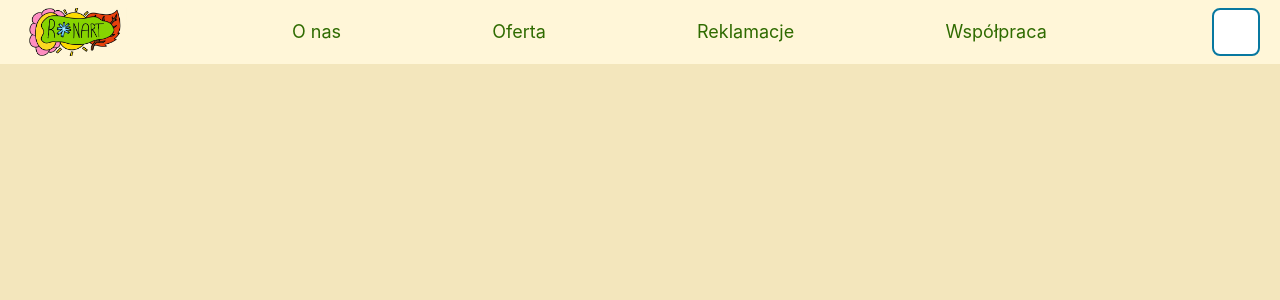
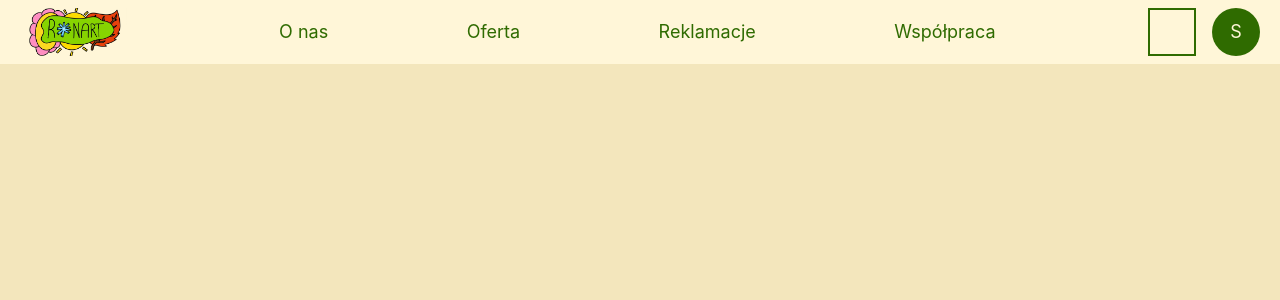
Before and after one commit to xSzymuchax/Ronart-Shop, a React (Vite) app in the folder frontend/: page / in a window 1280 px wide. Shown: the top 300 px of the page. Built offline with nearby package versions, Linux system fonts and the light colour scheme.

Commit message:
Banner component.

```diff
--- a/frontend/src/components/Banner.jsx
+++ b/frontend/src/components/Banner.jsx
@@ -1,3 +1,5 @@
+import UserProfile from './UserProfile.jsx'
+
 const links = ['O nas', 'Oferta', 'Reklamacje', 'Współpraca']
 
 function Banner() {
@@ -18,11 +20,14 @@ function Banner() {
           </button>
         ))}
       </nav>
-      <div
-        className="h-12 w-12 shrink-0 rounded-lg border-2 border-[#0878a0] bg-white max-[720px]:ml-auto"
-        role="img"
-        aria-label="Miejsce na konto użytkownika"
-      />
+      <div className="flex shrink-0 items-center gap-4 max-[720px]:ml-auto">
+        <button
+          type="button"
+          aria-label="Koszyk"
+          className="h-12 w-12 shrink-0 cursor-pointer border-2 border-[#2f6b00] bg-transparent focus-visible:outline-2 focus-visible:outline-offset-2 focus-visible:outline-[#0878a0]"
+        />
+        <UserProfile name="Sigma" />
+      </div>
     </header>
   )
 }
--- a/frontend/src/components/UserProfile.jsx
+++ b/frontend/src/components/UserProfile.jsx
@@ -30,7 +30,7 @@ function UserProfile({ name }) {
     return (
       <button
         type="button"
-        className="shrink-0 cursor-pointer border-0 bg-transparent px-0.5 py-1 text-lg text-[#2f6b00] hover:text-[#84cc00] hover:underline focus-visible:outline-2 focus-visible:outline-offset-2 focus-visible:outline-[#0878a0] max-[720px]:ml-auto"
+        className="shrink-0 cursor-pointer border-0 bg-transparent px-0.5 py-1 text-lg text-[#2f6b00] hover:text-[#84cc00] hover:underline focus-visible:outline-2 focus-visible:outline-offset-2 focus-visible:outline-[#0878a0]"
       >
         Zaloguj
       </button>
@@ -38,7 +38,7 @@ function UserProfile({ name }) {
   }
 
   return (
-    <div ref={rootRef} className="relative shrink-0 max-[720px]:ml-auto">
+    <div ref={rootRef} className="relative shrink-0">
       <button
         type="button"
         className="flex h-12 w-12 cursor-pointer items-center justify-center rounded-full border-0 bg-[#2f6b00] text-lg text-[#fff6d8] focus-visible:outline-2 focus-visible:outline-offset-2 focus-visible:outline-[#0878a0]"
```
